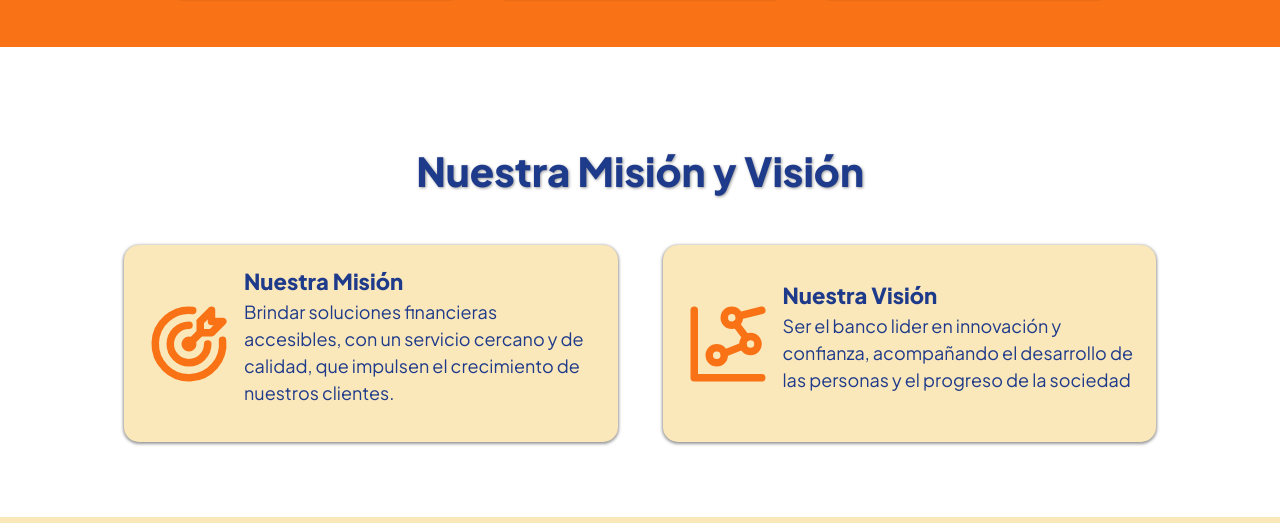
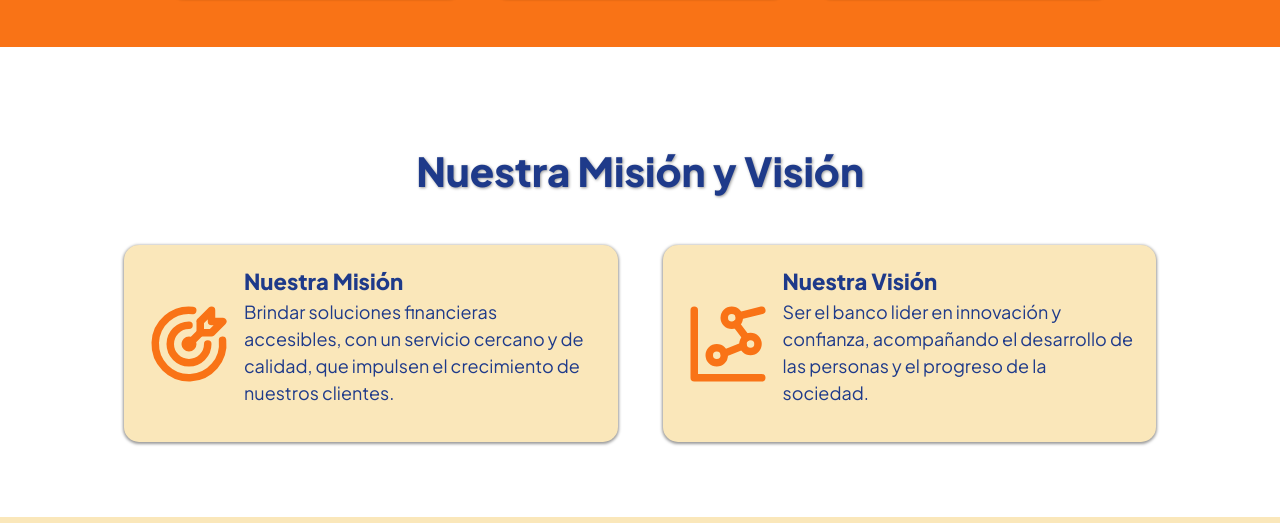
Before and after one commit to gonza9678/Vertice, a plain HTML site: page quienes-somos.html in a window 1280 px wide. Shown: the part 1748-2271 px from the top of the page. Drawn offline with nearby package versions, Linux system fonts and the light colour scheme.

Commit message:
quienes-somos.html

```diff
--- a/quienes-somos.html
+++ b/quienes-somos.html
@@ -177,7 +177,7 @@
                     </div>
                     <div class="mision-cuadro-abajo">
                         <div class="pan-caja-titulo">Nuestra Visión</div>
-                        <p class="pan-caja-texto">Ser el banco lider en innovación y confianza, acompañando el desarrollo de las personas y el progreso de la sociedad</p>
+                        <p class="pan-caja-texto">Ser el banco lider en innovación y confianza, acompañando el desarrollo de las personas y el progreso de la sociedad.</p>
                     </div>
                 </div>
 
```
